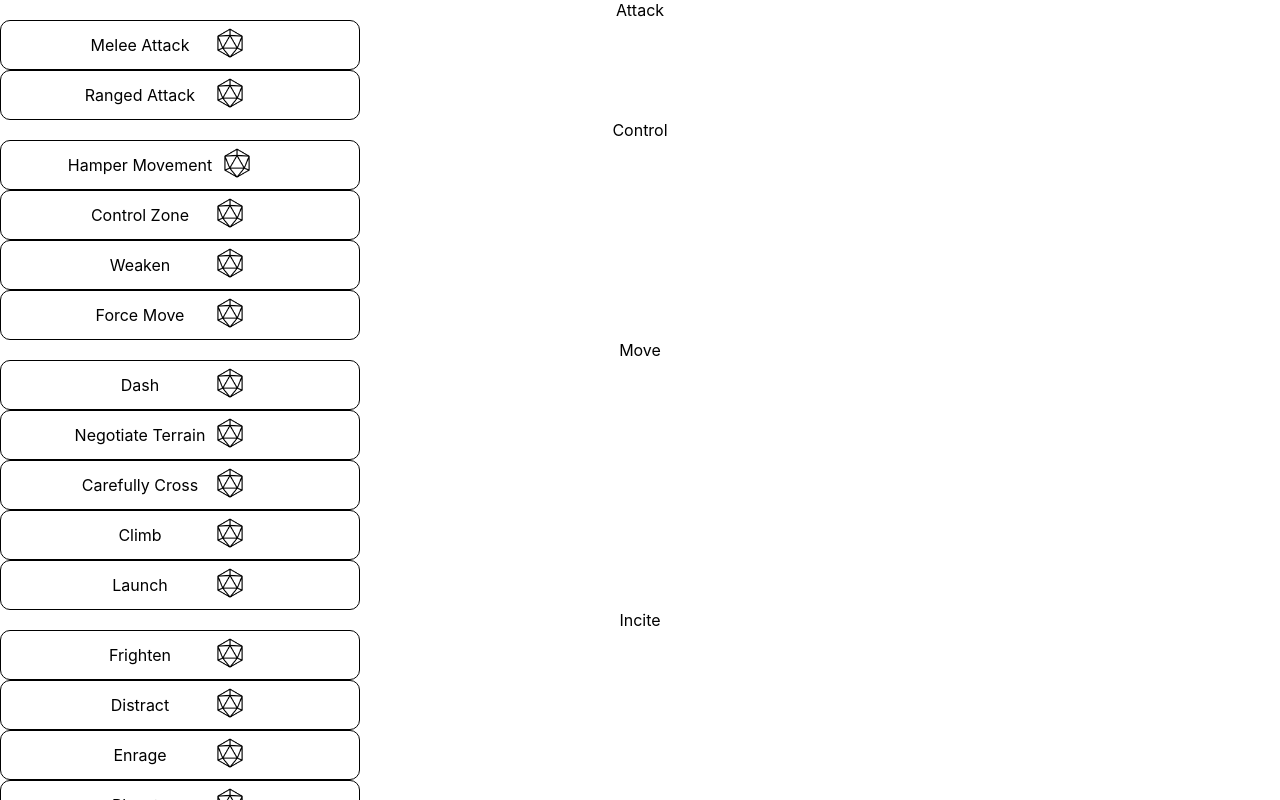
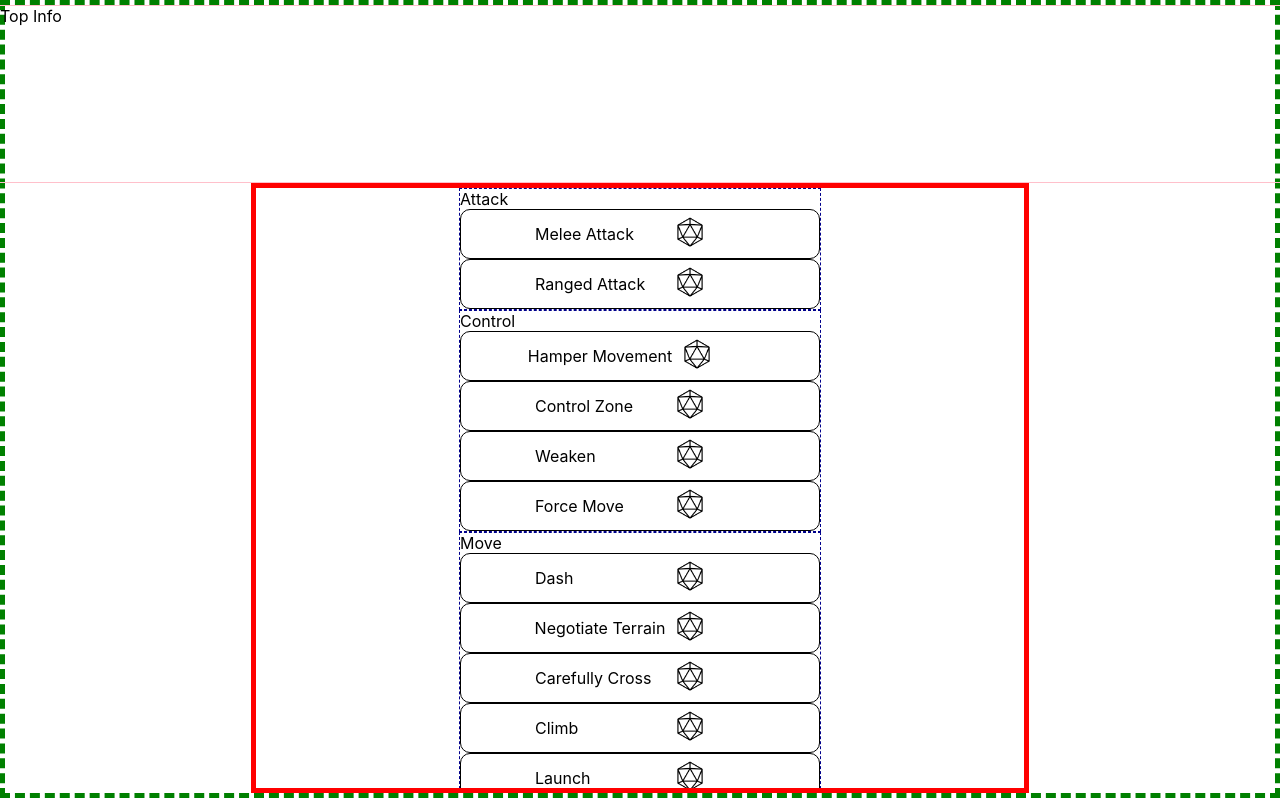
Before and after one commit to Utkarsh-G/high-spirits-sheets, a React (Create React App) app: page / in a window 1280 px wide. Shown: the top 800 px of the page. Built offline with nearby package versions, Linux system fonts and the light colour scheme.

Commit message:
intial box layout with guidelines

```diff
--- a/src/AllActionsBox.css
+++ b/src/AllActionsBox.css
@@ -0,0 +1,9 @@
+.all-actions-box {
+    border: solid red thick;
+    width: 60vw;
+    height: 75vh;
+    display: flex;
+    flex-direction: column;
+    align-items: center;
+    overflow: auto;
+}
--- a/src/App.css
+++ b/src/App.css
@@ -1,8 +1,11 @@
-.App {
-  text-align: center;
+  .App {
+  border: thick dashed green;
+  display: flex;
+  flex-direction: column;
+  align-items: center;
 }
 
-.App-logo {
+/* .App-logo {
   height: 40vmin;
   pointer-events: none;
 }
@@ -11,7 +14,7 @@
   .App-logo {
     animation: App-logo-spin infinite 20s linear;
   }
-}
+} */
 
 /* .App-header {
   background-color: #282c34;
--- a/src/App.tsx
+++ b/src/App.tsx
@@ -2,12 +2,14 @@ import React from 'react';
 import './App.css';
 import AllActionsBox from './AllActionsBox';
 import { ActionsContextProvider } from './ActionsContextProvider';
+import TopInfo from './TopInfo';
 
 function App() {
 
   return (
     <div className="App">
       <ActionsContextProvider>
+        <TopInfo />
         <AllActionsBox />
       </ActionsContextProvider>
     </div>
--- a/src/CategoryBox.css
+++ b/src/CategoryBox.css
@@ -0,0 +1,3 @@
+.category-box {
+    border: thin dashed darkblue;
+}
--- /dev/null
+++ b/src/TopInfo.css
@@ -0,0 +1,6 @@
+.top-info{
+    border: pink solid thin;
+    display: flex;
+    height: 22vh;
+    width: 100vw;
+}
--- /dev/null
+++ b/src/TopInfo.tsx
@@ -0,0 +1,7 @@
+import './TopInfo.css';
+
+export default function TopInfo (){
+    return (<div className="top-info">
+        Top Info
+    </div>)
+}
```
